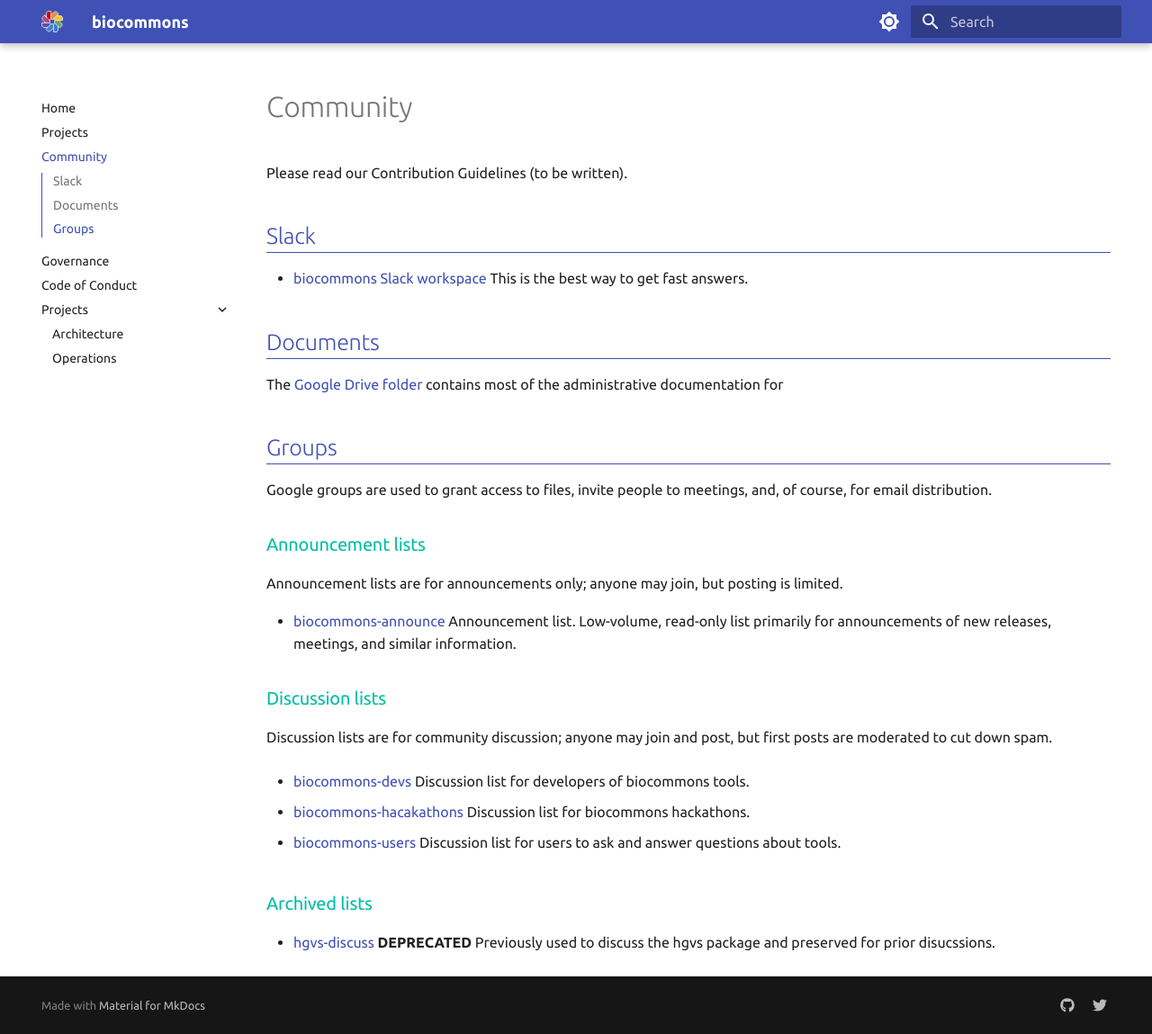
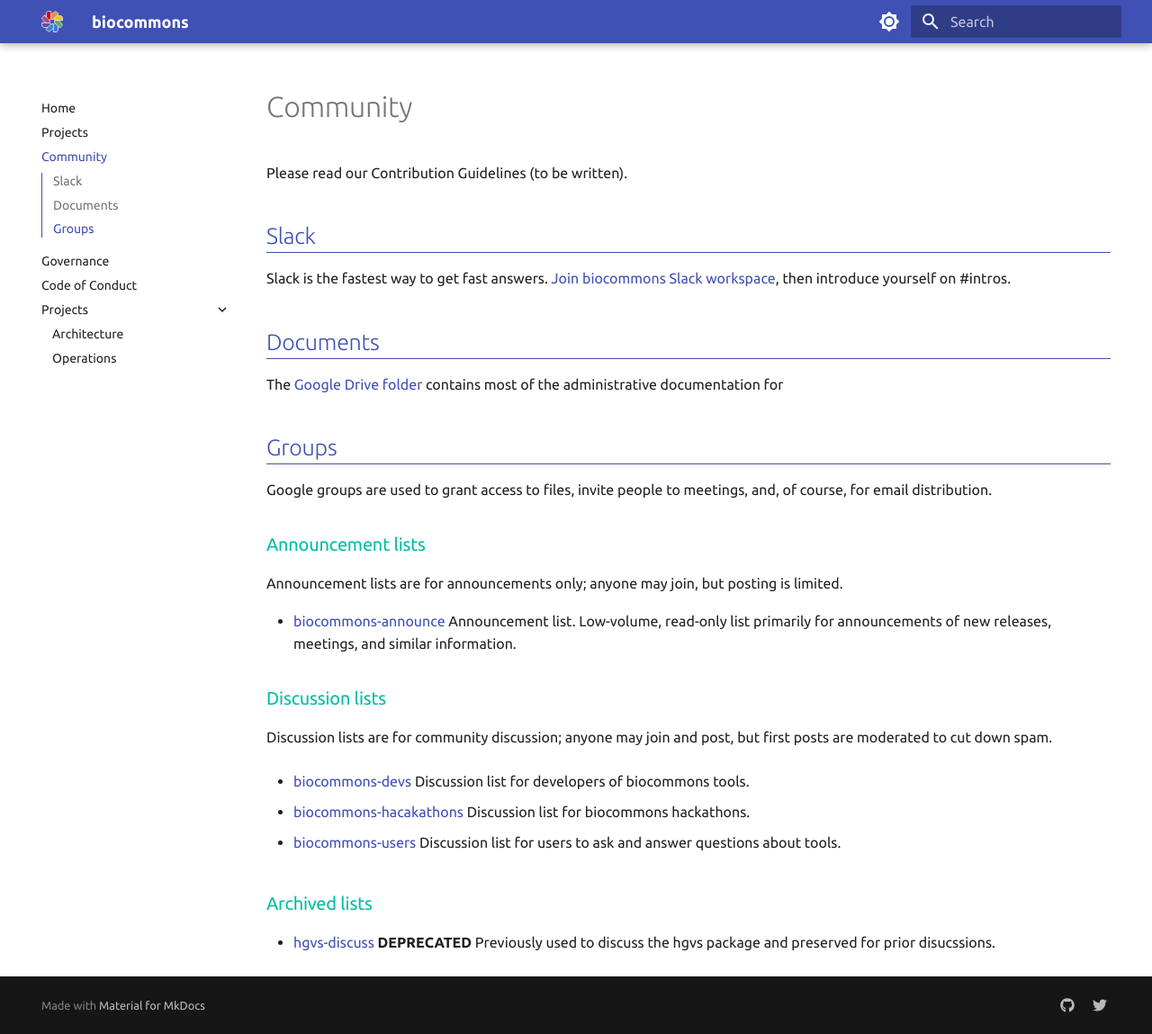
Before and after one commit to biocommons/biocommons.github.io, an MkDocs documentation site: the page built from docs/community.md, in a window 1280 px wide and 1149 px high. Shown: the whole window at 90% size. Built offline with MkDocs 1.6.1 and Material for MkDocs 9.7.7, drawn with Linux system fonts in a browser that asks for light colours.

Commit message:
minor updates to the hackathon and community pages

```diff
--- a/docs/community.md
+++ b/docs/community.md
@@ -4,10 +4,10 @@
 
 ## Slack
 
-* [biocommons Slack workspace](https://join.slack.com/t/biocommons/shared_invite/zt-1tg9dwtwg-nM1YIgAT04G6MiffLtKH1Q)
-  This is the best way to get fast answers.
-
 <!-- Note to self: refresh link from https://biocommons.slack.com/admin/shared_invites -->
+Slack is the fastest way to get fast answers. [Join biocommons Slack
+workspace](https://join.slack.com/t/biocommons/shared_invite/zt-1wknmereq-QI2WNNvFU5vMdmwNNNa02g),
+then introduce yourself on #intros.
 
 ## Documents
 
```
Also changed, not shown: docs/private/hackathon-2023.md (+1 -2 lines).
